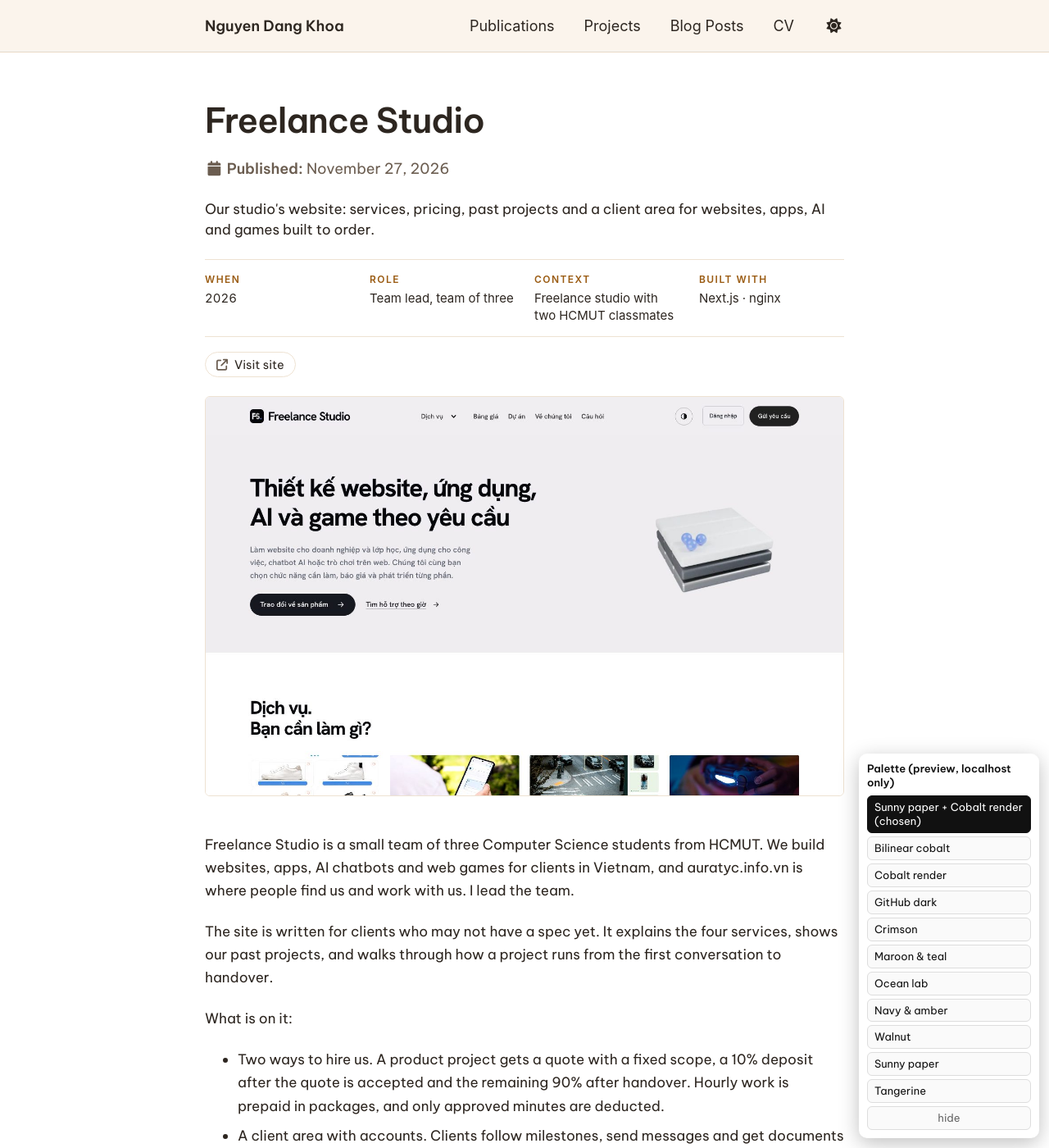
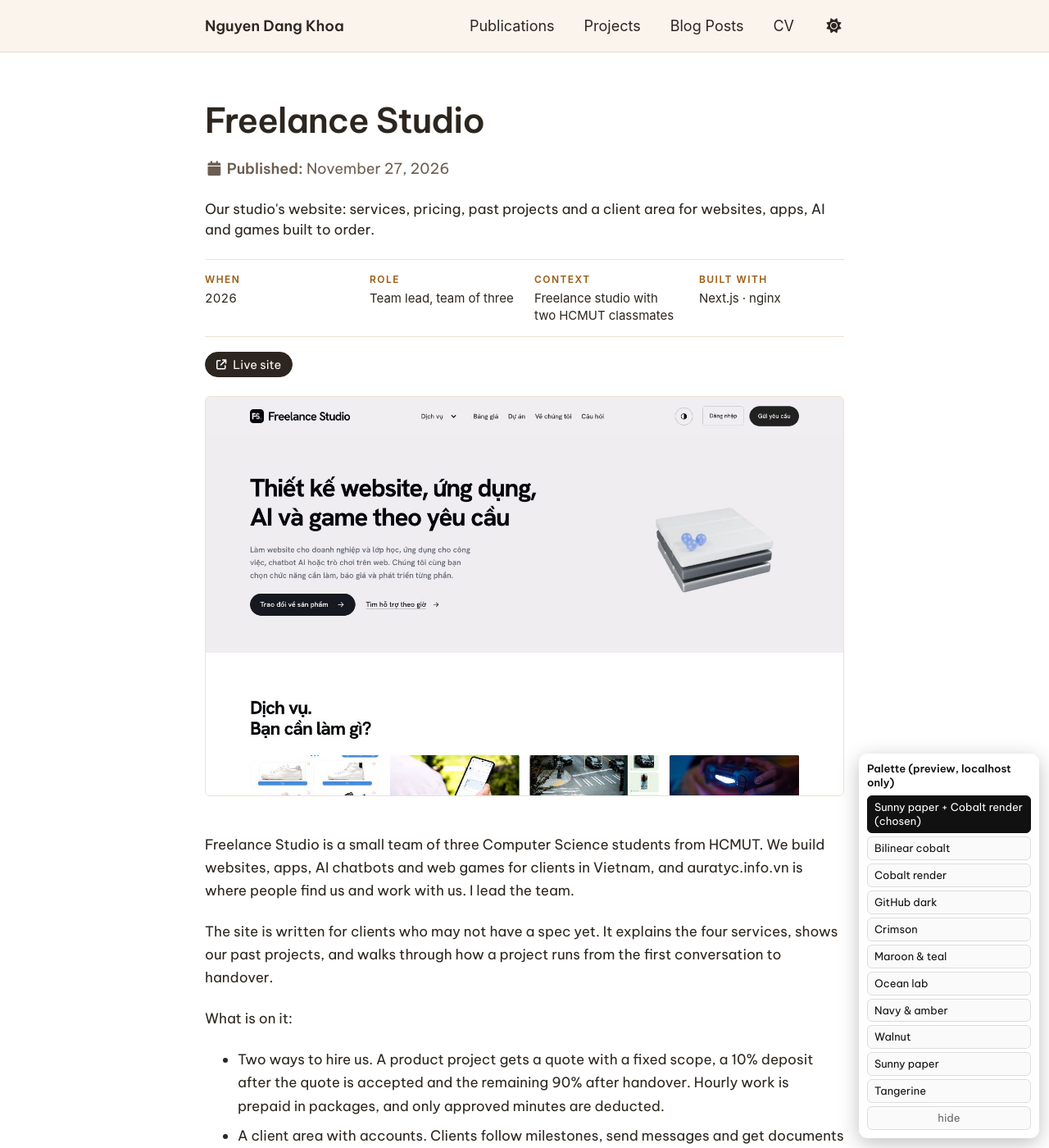
Before and after one commit to khoadangnguyenn/Portfolio, a Jekyll site: the page built from _portfolio/freelance-studio.md, in a window 1280 px wide and 1400 px high. Shown: the whole window at 82% size. Built offline with Jekyll 4.4.1, drawn with Linux system fonts in a browser that asks for light colours.

Commit message:
Live site button on deployed projects (cards and project pages)

```diff
--- a/_includes/area-list.html
+++ b/_includes/area-list.html
@@ -31,7 +31,7 @@
         {% comment %} 2026-11-26: a project page (collection portfolio) overrides the card text and image, so they are written once. {% endcomment %}
         {% assign pg = nil %}{% if it.url %}{% assign pg = site.portfolio | where: "url", it.url | first %}{% endif %}
         {% assign c_sum = pg.card_summary | default: it.summary %}{% assign c_res = pg.card_result | default: it.result %}
-        {% assign c_thumb = pg.teaser | default: it.thumb %}{% assign c_role = pg.role | default: it.role %}
+        {% assign c_live = pg.live %}{% assign c_thumb = pg.teaser | default: it.thumb %}{% assign c_role = pg.role | default: it.role %}
         <li class="work__row" data-kind="{{ a.id }}">
           <span class="work__when">{{ when }}</span>
           <span class="work__type work__type--{% if it.kind == 'repo' %}project{% else %}{{ it.kind }}{% endif %}">{% case it.kind %}{% when 'paper' %}Paper{% when 'writing' %}Writing{% when 'repo' %}Repo{% else %}Project{% endcase %}</span>
@@ -41,7 +41,8 @@
             {% if c_role %}<p class="work__venue">{{ c_role }}</p>{% endif %}
             <p class="work__summary">{{ c_sum }}</p>
             {% if c_res %}<p class="areas__result">{{ c_res }}</p>{% endif %}
-            {% if it.repo or it.url %}<p class="areas__links">
+            {% if c_live or it.repo or it.url %}<p class="areas__links">
+              {% if c_live %}<a class="areas__live" href="{{ c_live }}"><i class="fa-solid fa-arrow-up-right-from-square" aria-hidden="true"></i> Live site</a>{% endif %}
               {% if it.url %}<a href="{{ base_path }}{{ it.url }}">{% if it.kind == 'paper' %}Paper page{% elsif it.kind == 'writing' %}Read{% else %}Project page{% endif %}</a>{% endif %}
               {% if it.repo %}<a href="{{ gh }}{{ it.repo }}">Code on GitHub ↗</a>{% endif %}
               {% if it.lang %}<span>{{ it.lang }}</span>{% endif %}</p>{% endif %}
--- a/_includes/project-head.html
+++ b/_includes/project-head.html
@@ -2,7 +2,7 @@
   Top of a project page (collection: portfolio), 2026-11-26. Order follows engineer project pages
   (radkinz.com mobile-robot, jhhuan.github.io ROBOCON, Learn UI "outcome first"):
   one-line tagline, facts (when, role, context, stack), link buttons, results with numbers, teaser figure.
-  Front matter: tagline, when, role, context, stack[], code, links[{label,url}], results[], teaser, teaser_alt, teaser_caption.
+  Front matter: tagline, when, role, context, stack[], live (deployed site URL), code, links[{label,url}], results[], teaser, teaser_alt, teaser_caption.
 {% endcomment %}
 {% if page.tagline %}<p class="pj-tagline">{{ page.tagline }}</p>{% endif %}
 <dl class="pj-facts">
@@ -11,7 +11,8 @@
   {% if page.context %}<div><dt>Context</dt><dd>{{ page.context }}</dd></div>{% endif %}
   {% if page.stack %}<div><dt>Built with</dt><dd>{{ page.stack | join: " · " }}</dd></div>{% endif %}
 </dl>
-{% if page.code or page.links %}<p class="pj-links">
+{% if page.live or page.code or page.links %}<p class="pj-links">
+  {% if page.live %}<a class="rs-chip rs-chip--live" href="{{ page.live }}"><i class="fa-solid fa-arrow-up-right-from-square" aria-hidden="true"></i><span>Live site</span></a>{% endif %}
   {% if page.code %}<a class="rs-chip" href="{{ page.code }}"><i class="fab fa-github" aria-hidden="true"></i><span>Code</span></a>{% endif %}
   {% for l in page.links %}<a class="rs-chip" href="{{ l.url }}"><i class="fa-solid fa-arrow-up-right-from-square" aria-hidden="true"></i><span>{{ l.label }}</span></a>{% endfor %}
 </p>{% endif %}
--- a/_portfolio/freelance-studio.md
+++ b/_portfolio/freelance-studio.md
@@ -8,9 +8,7 @@ end: "2026-11"
 role: "Team lead, team of three"
 context: "Freelance studio with two HCMUT classmates"
 stack: [Next.js, nginx]
-links:
-  - label: "Visit site"
-    url: "https://auratyc.info.vn"
+live: "https://auratyc.info.vn"
 card_summary: "The website of our three-person freelance studio: services, pricing, past work, articles and a client area to follow each project."
 teaser: /images/work/auratyc/home.jpg
 permalink: /portfolio/freelance-studio/
--- a/assets/css/story.css
+++ b/assets/css/story.css
@@ -408,3 +408,11 @@ body:has(.rs-wrap) { --mh-col: 932px; --mh-pad: 24px; }
 .pj-gallery img { width: 100%; height: auto; border-radius: 6px; border: 1px solid var(--st-line); display: block; }
 .pj-gallery figcaption { font-size: 14px; color: var(--st-muted); margin-top: 6px; }
 @media (max-width: 640px) { .pj-gallery { grid-template-columns: 1fr; } }
+
+/* Button to a deployed site (front matter: live), on project cards and project pages, 2026-11-26.
+   Filled with the text colour so it inverts in dark mode. */
+.areas__links a.areas__live, .pj-links a.rs-chip--live { background: var(--st-ink); border: 1px solid var(--st-ink); color: var(--st-bg); text-decoration: none; }
+.areas__links a.areas__live { display: inline-flex; align-items: center; gap: 6px; padding: 2px 12px; border-radius: 999px; font-weight: 600; }
+.areas__links a.areas__live:hover, .pj-links a.rs-chip--live:hover { opacity: .85; color: var(--st-bg); }
+.pj-links a.rs-chip--live span { color: var(--st-bg); }
+.pj-links a.rs-chip--live i, .areas__links a.areas__live i { color: var(--st-bg); font-size: .85em; }
```
Also changed, not shown: _portfolio/cloud-arena.md (+1 -3 lines).
